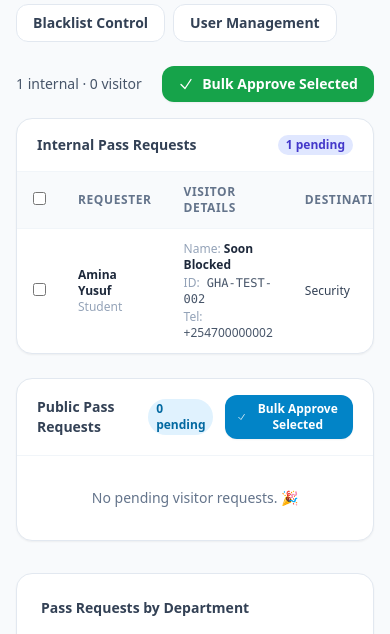
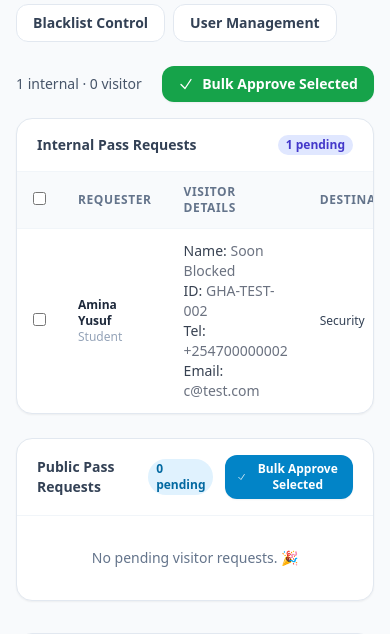
Before and after one commit to ellislit/DVMS, a Flask app: page /admin in a window 390 px wide. Shown: the part 586-1220 px from the top of the page. Run offline with Flask 3, Linux system fonts and the light colour scheme; a user stored in the database is signed in; some libraries are stand-ins or nearby versions.

Commit message:
fix for:phone and email format,data cosistency,chart accuracy

```diff
--- a/app.py
+++ b/app.py
@@ -637,10 +637,10 @@ def admin_page():
 
     # ── Chart data: Pass Requests by Department/Destination ────────────────────────
     dept_counts = {}
-    for req in PassRequest.query.all():
+    for req in PassRequest.query.filter(PassRequest.status.in_(['Checked In', 'Checked Out'])).all():
         dest = req.destination or "Other"
         dept_counts[dest] = dept_counts.get(dest, 0) + 1
-    for req in VisitorRequest.query.all():
+    for req in VisitorRequest.query.filter(VisitorRequest.status.in_(['Checked In', 'Checked Out'])).all():
         dept = req.department or "Other"
         dept_counts[dept] = dept_counts.get(dept, 0) + 1
     chart_labels = list(dept_counts.keys())
--- a/static/js/main.js
+++ b/static/js/main.js
@@ -110,7 +110,7 @@ async function postJSON(url, body) {
     const payload = {
       name:        form.name.value.trim(),
       national_id: form.national_id.value.trim(),
-      phone:       form.phone.value.trim(),
+      phone:               "+254" + form.phone.value.trim(),
       email:       form.email.value.trim(),
       visit_date:  form.visit_date.value,
       vehicle_reg: form.vehicle_reg ? form.vehicle_reg.value.trim() : "",
@@ -157,7 +157,7 @@ async function postJSON(url, body) {
       reason:              form.reason.value.trim(),
       visitor_name:        form.visitor_name.value.trim(),
       visitor_national_id: form.visitor_national_id.value.trim(),
-      visitor_phone:       form.visitor_phone.value.trim(),
+      visitor_phone:       "+254" + form.visitor_phone.value.trim(),
       visitor_email:       form.visitor_email.value.trim(),
       visitor_vehicle_reg: form.visitor_vehicle_reg ? form.visitor_vehicle_reg.value.trim() : "",
     };
--- a/templates/admin.html
+++ b/templates/admin.html
@@ -140,13 +140,16 @@
                   <p class="font-semibold text-slate-800 text-xs">{{ req.requester_name }}</p>
                   <p class="text-slate-400 text-xs">{{ req.requester_type }}</p>
                 </td>
-                <td class="px-4 py-3 space-y-0.5">
-                  <p class="text-xs text-slate-800"><span class="text-slate-400 font-medium">Name:</span> <span class="font-semibold">{{ req.visitor_name }}</span></p>
-                  <p class="text-xs text-slate-600 font-mono"><span class="text-slate-400 font-medium font-sans">ID:</span> {{ req.visitor_national_id }}</p>
-                  <p class="text-xs text-slate-600"><span class="text-slate-400 font-medium">Tel:</span> {{ req.visitor_phone }}</p>
+                <td class="px-4 py-3">
+                  <div class="text-sm text-gray-500">
+                    <div><span class="font-medium text-gray-700">Name:</span> {{ req.visitor_name }}</div>
+                    <div><span class="font-medium text-gray-700">ID:</span> {{ req.visitor_national_id }}</div>
+                    <div><span class="font-medium text-gray-700">Tel:</span> {{ req.visitor_phone }}</div>
+                    <div><span class="font-medium text-gray-700">Email:</span> {{ req.visitor_email }}</div>
                     {% if req.visitor_vehicle_reg %}
-                    <p class="text-xs text-slate-500"><span class="text-slate-400 font-medium">Veh:</span> 🚗 {{ req.visitor_vehicle_reg }}</p>
+                    <div><span class="font-medium text-gray-700">Veh:</span> 🚗 {{ req.visitor_vehicle_reg }}</div>
                     {% endif %}
+                  </div>
                 </td>
                 <td class="px-4 py-3 text-slate-700 font-medium text-xs">{{ req.destination }}</td>
                 <td class="px-4 py-3 text-slate-600 text-xs">{{ req.visit_date.strftime('%d %b %Y') }}</td>
@@ -232,11 +235,16 @@
                   <p class="font-semibold text-slate-800 text-xs">Self (Public)</p>
                   <p class="text-slate-400 text-xs">Public Web Form</p>
                 </td>
-                <td class="px-4 py-3 space-y-0.5">
-                  <p class="text-xs text-slate-800"><span class="text-slate-400 font-medium">Name:</span> <span class="font-semibold">{{ req.name }}</span></p>
-                  <p class="text-xs text-slate-600 font-mono"><span class="text-slate-400 font-medium font-sans">ID:</span> {{ req.national_id }}</p>
-                  <p class="text-xs text-slate-600"><span class="text-slate-400 font-medium">Tel:</span> {{ req.phone }}</p>
-                  <p class="text-xs text-slate-600"><span class="text-slate-400 font-medium">Email:</span> {{ req.email }}</p>
+                <td class="px-4 py-3">
+                  <div class="text-sm text-gray-500">
+                    <div><span class="font-medium text-gray-700">Name:</span> {{ req.name }}</div>
+                    <div><span class="font-medium text-gray-700">ID:</span> {{ req.national_id }}</div>
+                    <div><span class="font-medium text-gray-700">Tel:</span> {{ req.phone }}</div>
+                    <div><span class="font-medium text-gray-700">Email:</span> {{ req.email }}</div>
+                    {% if req.vehicle_reg %}
+                    <div><span class="font-medium text-gray-700">Veh:</span> 🚗 {{ req.vehicle_reg }}</div>
+                    {% endif %}
+                  </div>
                 </td>
                 <td class="px-4 py-3 text-slate-700 font-medium text-xs">{{ req.department }}</td>
                 <td class="px-4 py-3 text-slate-600 text-xs">{{ req.visit_date.strftime('%d %b %Y') }}</td>
@@ -329,13 +337,16 @@
               <tr class="hover:bg-slate-50" data-search-name="{{ req.visitor_name | lower }}" data-search-id="{{ req.visitor_national_id | lower }}">
                 <td class="px-4 py-3 text-xs text-slate-400">{{ req.id }}</td>
                 <td class="px-4 py-3 text-xs font-medium text-slate-800">{{ req.requester_name }}</td>
-                <td class="px-4 py-3 space-y-0.5">
-                  <p class="text-xs text-slate-800"><span class="text-slate-400 font-medium">Name:</span> <span class="font-semibold">{{ req.visitor_name }}</span></p>
-                  <p class="text-xs text-slate-600 font-mono"><span class="text-slate-400 font-medium font-sans">ID:</span> {{ req.visitor_national_id }}</p>
-                  <p class="text-xs text-slate-600"><span class="text-slate-400 font-medium">Tel:</span> {{ req.visitor_phone }}</p>
+                <td class="px-4 py-3">
+                  <div class="text-sm text-gray-500">
+                    <div><span class="font-medium text-gray-700">Name:</span> {{ req.visitor_name }}</div>
+                    <div><span class="font-medium text-gray-700">ID:</span> {{ req.visitor_national_id }}</div>
+                    <div><span class="font-medium text-gray-700">Tel:</span> {{ req.visitor_phone }}</div>
+                    <div><span class="font-medium text-gray-700">Email:</span> {{ req.visitor_email }}</div>
                     {% if req.visitor_vehicle_reg %}
-                    <p class="text-xs text-slate-500"><span class="text-slate-400 font-medium">Veh:</span> 🚗 {{ req.visitor_vehicle_reg }}</p>
+                    <div><span class="font-medium text-gray-700">Veh:</span> 🚗 {{ req.visitor_vehicle_reg }}</div>
                     {% endif %}
+                  </div>
                 </td>
                 <td class="px-4 py-3 text-xs text-slate-600">{{ req.destination }}</td>
                 <td class="px-4 py-3 text-xs text-slate-500">{{ req.visit_date.strftime('%d %b %Y') }}</td>
@@ -396,7 +407,6 @@
             <tr>
               <th class="px-4 py-3 text-left text-xs font-semibold text-slate-500 uppercase tracking-wider">#</th>
               <th class="px-4 py-3 text-left text-xs font-semibold text-slate-500 uppercase tracking-wider">Visitor Details</th>
-              <th class="px-4 py-3 text-left text-xs font-semibold text-slate-500 uppercase tracking-wider">Phone</th>
               <th class="px-4 py-3 text-left text-xs font-semibold text-slate-500 uppercase tracking-wider">Department</th>
               <th class="px-4 py-3 text-left text-xs font-semibold text-slate-500 uppercase tracking-wider">Visit Date</th>
               <th class="px-4 py-3 text-left text-xs font-semibold text-slate-500 uppercase tracking-wider">Purpose</th>
@@ -408,15 +418,17 @@
             {% for req in all_visitor %}
               <tr class="hover:bg-slate-50" data-search-name="{{ req.name | lower }}" data-search-id="{{ req.national_id | lower }}">
                 <td class="px-4 py-3 text-xs text-slate-400">{{ req.id }}</td>
-                <td class="px-4 py-3 space-y-0.5">
-                  <p class="text-xs text-slate-800"><span class="text-slate-400 font-medium">Name:</span> <span class="font-semibold">{{ req.name }}</span></p>
-                  <p class="text-xs text-slate-600 font-mono"><span class="text-slate-400 font-medium font-sans">ID:</span> {{ req.national_id }}</p>
-                  <p class="text-xs text-slate-600"><span class="text-slate-400 font-medium">Email:</span> {{ req.email }}</p>
+                <td class="px-4 py-3">
+                  <div class="text-sm text-gray-500">
+                    <div><span class="font-medium text-gray-700">Name:</span> {{ req.name }}</div>
+                    <div><span class="font-medium text-gray-700">ID:</span> {{ req.national_id }}</div>
+                    <div><span class="font-medium text-gray-700">Tel:</span> {{ req.phone }}</div>
+                    <div><span class="font-medium text-gray-700">Email:</span> {{ req.email }}</div>
                     {% if req.vehicle_reg %}
-                    <p class="text-xs text-slate-500"><span class="text-slate-400 font-medium">Veh:</span> 🚗 {{ req.vehicle_reg }}</p>
+                    <div><span class="font-medium text-gray-700">Veh:</span> 🚗 {{ req.vehicle_reg }}</div>
                     {% endif %}
+                  </div>
                 </td>
-                <td class="px-4 py-3 text-xs text-slate-600">{{ req.phone }}</td>
                 <td class="px-4 py-3 text-xs text-slate-700">{{ req.department }}</td>
                 <td class="px-4 py-3 text-xs text-slate-500">{{ req.visit_date.strftime('%d %b %Y') }}</td>
                 <td class="px-4 py-3 text-xs text-slate-500 max-w-[10rem]">
```
Also changed, not shown: templates/public.html (+14 -7 lines), templates/requester.html (+14 -8 lines). Lines whose indentation alone changed are shown as unchanged.
